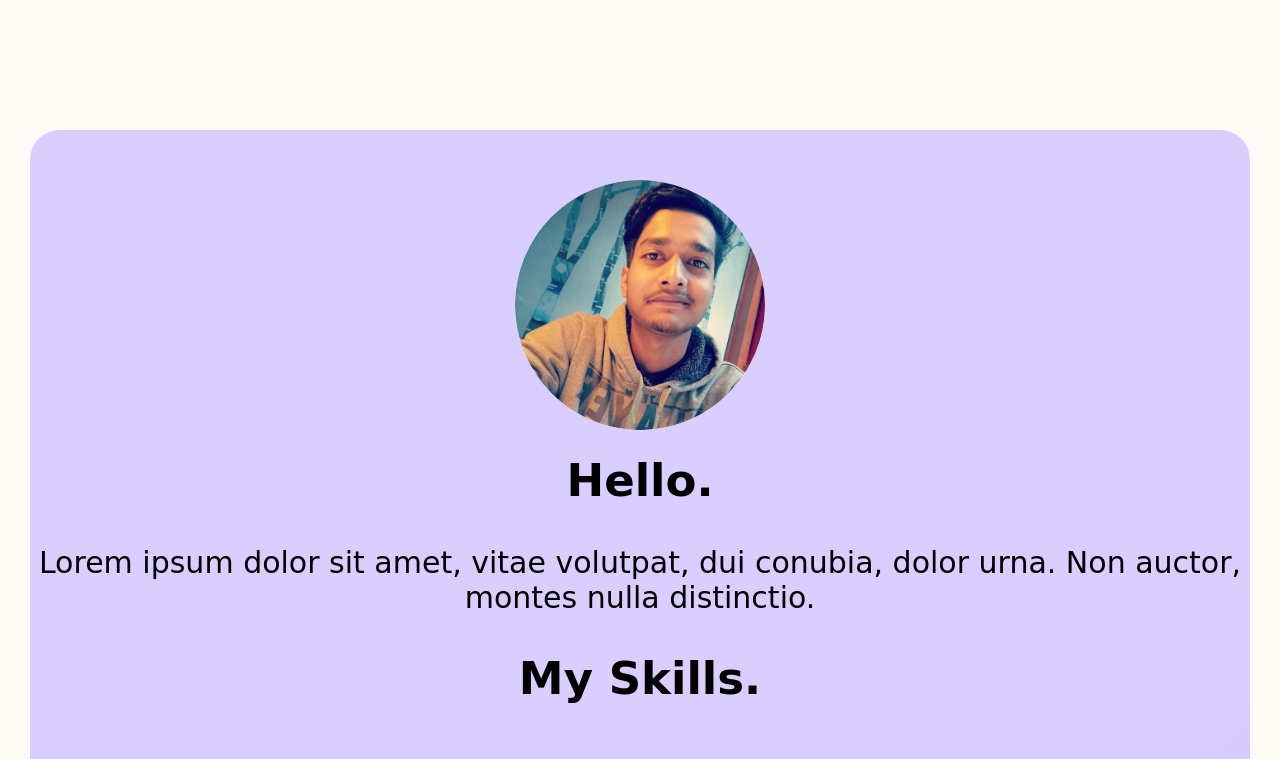
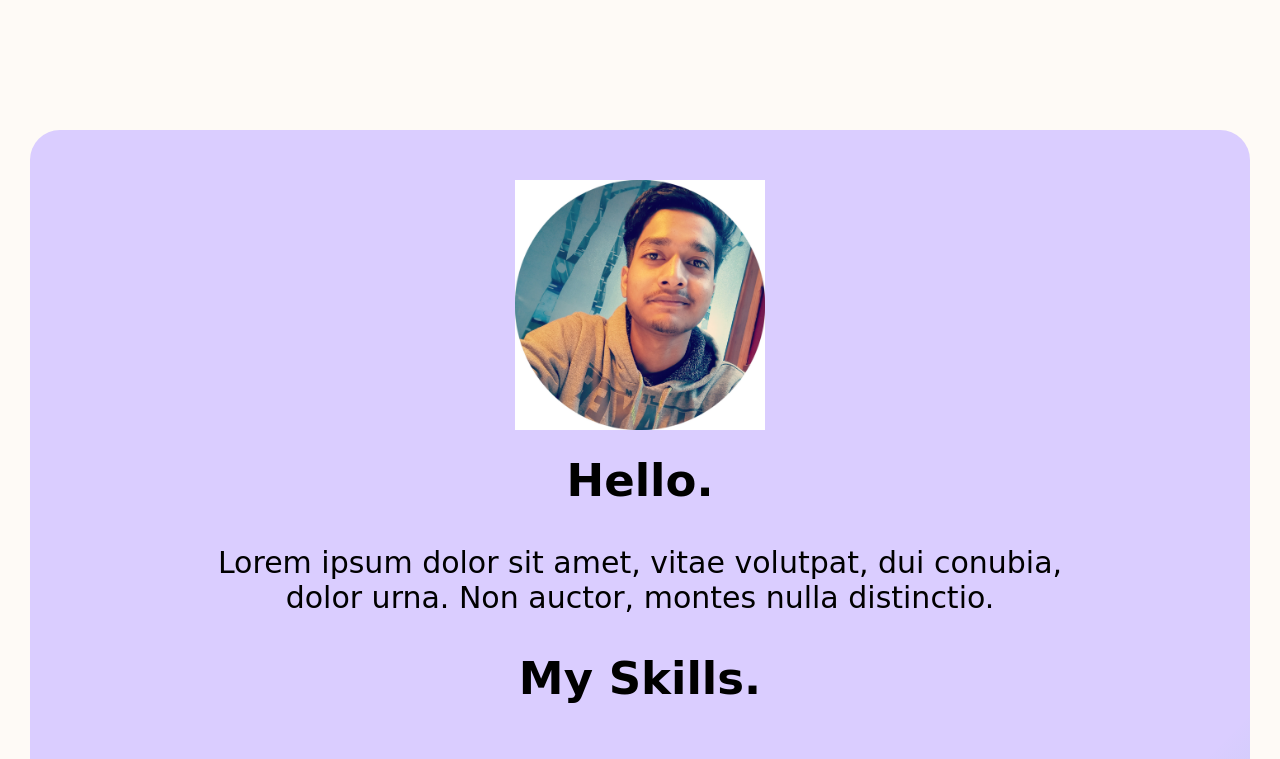
Before and after one commit to Sayanhalder28/My-site, a plain HTML site: page index.html in a window 1280 px wide. Shown: the part 800-1559 px from the top of the page. Drawn offline with Linux system fonts and the light colour scheme.

Commit message:
changing text layout & some other cosmetic twicks

```diff
--- a/css-files/styles.css
+++ b/css-files/styles.css
@@ -1,4 +1,5 @@
 html {
+
 
 }
 
@@ -16,6 +17,10 @@ h1 {
   font-size: 70px;
 }
 
+.profile , .skills,.contact-me{
+width: 70%;
+margin : auto;
+}
 .illustration_1{
   height: 600px;
   max-width: 600px;
@@ -71,7 +76,6 @@ h1 {
   position: relative;
   top: 50px;
   image-resolution:100dpi;
-  border-radius: 50%;
 }
 
 hr {
```
